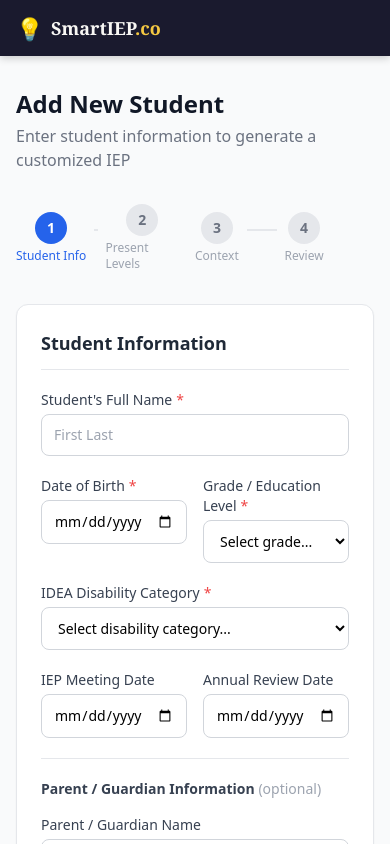
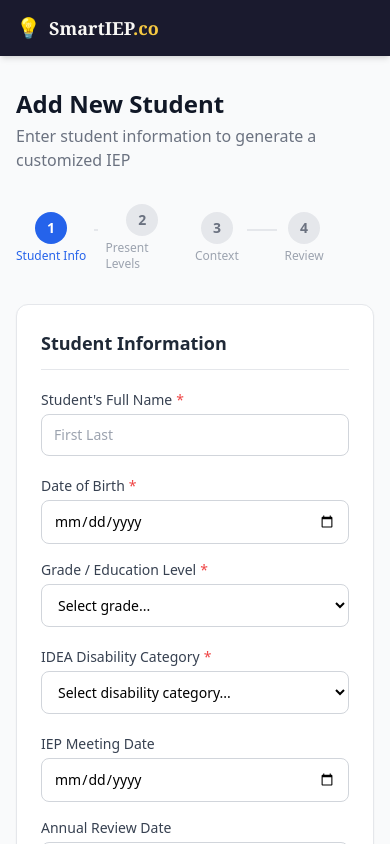
Before and after one commit to Moloney17/iep-planner, a Next.js app: page /students/new in a window 390 px wide. Shown: the top 844 px of the page. Built offline with nearby package versions, Linux system fonts and the light colour scheme.

Commit message:
Fix mobile nav and form grid layouts

```diff
--- a/app/students/new/page.tsx
+++ b/app/students/new/page.tsx
@@ -165,7 +165,7 @@ export default function NewStudentPage() {
           <div className="space-y-5">
             <h3 className="text-lg font-semibold text-gray-800 border-b pb-3">Student Information</h3>
             <Input label="Student's Full Name" required placeholder="First Last" value={form.name} onChange={e => set('name', e.target.value)} />
-            <div className="grid grid-cols-2 gap-4">
+            <div className="grid grid-cols-1 sm:grid-cols-2 gap-4">
               <Input label="Date of Birth" type="date" required value={form.dateOfBirth} onChange={e => set('dateOfBirth', e.target.value)} />
               <Select label="Grade / Education Level" required value={form.grade} onChange={e => set('grade', e.target.value)}>
                 <option value="">Select grade...</option>
@@ -176,7 +176,7 @@ export default function NewStudentPage() {
               <option value="">Select disability category...</option>
               {DISABILITY_CATEGORIES.map(d => <option key={d} value={d}>{d}</option>)}
             </Select>
-            <div className="grid grid-cols-2 gap-4">
+            <div className="grid grid-cols-1 sm:grid-cols-2 gap-4">
               <Input label="IEP Meeting Date" type="date" value={form.meetingDate} onChange={e => set('meetingDate', e.target.value)} />
               <Input label="Annual Review Date" type="date" value={form.reviewDate} onChange={e => set('reviewDate', e.target.value)} />
             </div>
@@ -184,7 +184,7 @@ export default function NewStudentPage() {
               <h4 className="text-sm font-semibold text-gray-700 mb-4">Parent / Guardian Information <span className="text-gray-400 font-normal">(optional)</span></h4>
               <div className="space-y-4">
                 <Input label="Parent / Guardian Name" placeholder="Full name" value={form.parentName} onChange={e => set('parentName', e.target.value)} />
-                <div className="grid grid-cols-2 gap-4">
+                <div className="grid grid-cols-1 sm:grid-cols-2 gap-4">
                   <Input label="Email Address" type="email" placeholder="email@example.com" value={form.parentEmail} onChange={e => set('parentEmail', e.target.value)} />
                   <Input label="Phone Number" type="tel" placeholder="(555) 000-0000" value={form.parentPhone} onChange={e => set('parentPhone', e.target.value)} />
                 </div>
@@ -225,7 +225,7 @@ export default function NewStudentPage() {
         {step === 4 && (
           <div className="space-y-5">
             <h3 className="text-lg font-semibold text-gray-800 border-b pb-3">Review & Generate IEP</h3>
-            <div className="grid grid-cols-2 gap-4 text-sm">
+            <div className="grid grid-cols-1 sm:grid-cols-2 gap-4 text-sm">
               <div className="bg-gray-50 rounded-lg p-4">
                 <p className="font-semibold text-gray-700 mb-2">Student</p>
                 <p className="text-gray-900 font-medium">{form.name}</p>
--- a/components/NavBar.tsx
+++ b/components/NavBar.tsx
@@ -34,84 +34,56 @@ export default function NavBar() {
     : displayName.split('@')[0];
 
   return (
-    <nav style={{ background: '#1a1a2e', boxShadow: '0 2px 8px rgba(0,0,0,0.2)' }} className="no-print">
-      <div style={{
-        maxWidth: '1152px', margin: '0 auto',
-        padding: '0 16px',
-        height: '56px',
-        display: 'flex', alignItems: 'center', justifyContent: 'space-between',
-      }}>
+    <nav className="no-print bg-[#1a1a2e] shadow-md">
+      <div className="max-w-6xl mx-auto px-4 sm:px-6 h-14 flex items-center justify-between gap-3">
 
         {/* Logo */}
         <Link
           href={user ? '/dashboard' : '/landing'}
-          style={{ textDecoration: 'none', display: 'flex', alignItems: 'center', gap: '8px', flexShrink: 0 }}
+          className="flex items-center gap-2 shrink-0 no-underline"
+          style={{ textDecoration: 'none' }}
         >
-          <span style={{ fontSize: '22px', lineHeight: 1 }}>💡</span>
-          <span style={{ fontFamily: 'Georgia, serif', fontSize: '18px', fontWeight: 700, color: '#f8f7f4' }}>
-            SmartIEP<span style={{ color: '#f5c842' }}>.co</span>
+          <span className="text-xl leading-none">💡</span>
+          <span
+            className="text-lg font-bold text-[#f8f7f4]"
+            style={{ fontFamily: 'Georgia, serif' }}
+          >
+            SmartIEP<span className="text-[#f5c842]">.co</span>
           </span>
         </Link>
 
+        {/* Right side */}
         {user && (
-          <div style={{ display: 'flex', alignItems: 'center', gap: '10px' }}>
+          <div className="flex items-center gap-2 sm:gap-3 shrink-0">
 
-            {/* Add Student — desktop only */}
+            {/* Add Student — hidden on mobile */}
             <Link
               href="/students/new"
-              style={{
-                fontSize: '14px', fontWeight: 600, background: 'white', color: '#1a1a2e',
-                padding: '7px 16px', borderRadius: '100px', textDecoration: 'none', whiteSpace: 'nowrap',
-              }}
-              className="nav-add-desktop"
+              className="hidden sm:inline-flex items-center text-sm font-semibold bg-white text-[#1a1a2e] px-4 py-2 rounded-full no-underline whitespace-nowrap"
+              style={{ textDecoration: 'none' }}
             >
               + Add Student
             </Link>
 
-            {/* User info — desktop only */}
-            <div
-              style={{
-                borderLeft: '1px solid rgba(255,255,255,0.15)',
-                paddingLeft: '10px',
-                display: 'flex', alignItems: 'center', gap: '10px',
-              }}
-              className="nav-userinfo-desktop"
-            >
-              <div style={{ textAlign: 'right' }}>
-                <p style={{ fontSize: '11px', color: 'rgba(255,255,255,0.4)', margin: 0 }}>Signed in as</p>
-                <p style={{
-                  fontSize: '12px', fontWeight: 500, color: 'rgba(255,255,255,0.8)',
-                  margin: 0, maxWidth: '140px', overflow: 'hidden', textOverflow: 'ellipsis', whiteSpace: 'nowrap',
-                }}>
-                  {shortName}
-                </p>
+            {/* User info — hidden on mobile */}
+            <div className="hidden sm:flex items-center gap-2 border-l border-white/20 pl-3">
+              <div className="text-right">
+                <p className="text-[11px] text-white/40 m-0 leading-none">Signed in as</p>
+                <p className="text-xs font-medium text-white/80 m-0 max-w-[120px] truncate">{shortName}</p>
               </div>
             </div>
 
             {/* Sign Out — always visible */}
             <button
               onClick={handleSignOut}
-              style={{
-                fontSize: '13px', background: 'rgba(255,255,255,0.08)',
-                color: 'rgba(255,255,255,0.7)', border: '1px solid rgba(255,255,255,0.15)',
-                padding: '7px 14px', borderRadius: '6px', cursor: 'pointer', whiteSpace: 'nowrap',
-              }}
+              className="text-xs sm:text-sm text-white/70 border border-white/20 bg-white/10 px-3 py-1.5 rounded-md cursor-pointer whitespace-nowrap"
             >
               Sign Out
             </button>
+
           </div>
         )}
       </div>
-
-      {/* Responsive overrides */}
-      <style>{`
-        .nav-add-desktop { display: inline-flex !important; }
-        .nav-userinfo-desktop { display: flex !important; }
-        @media (max-width: 600px) {
-          .nav-add-desktop { display: none !important; }
-          .nav-userinfo-desktop { display: none !important; }
-        }
-      `}</style>
     </nav>
   );
 }
```
